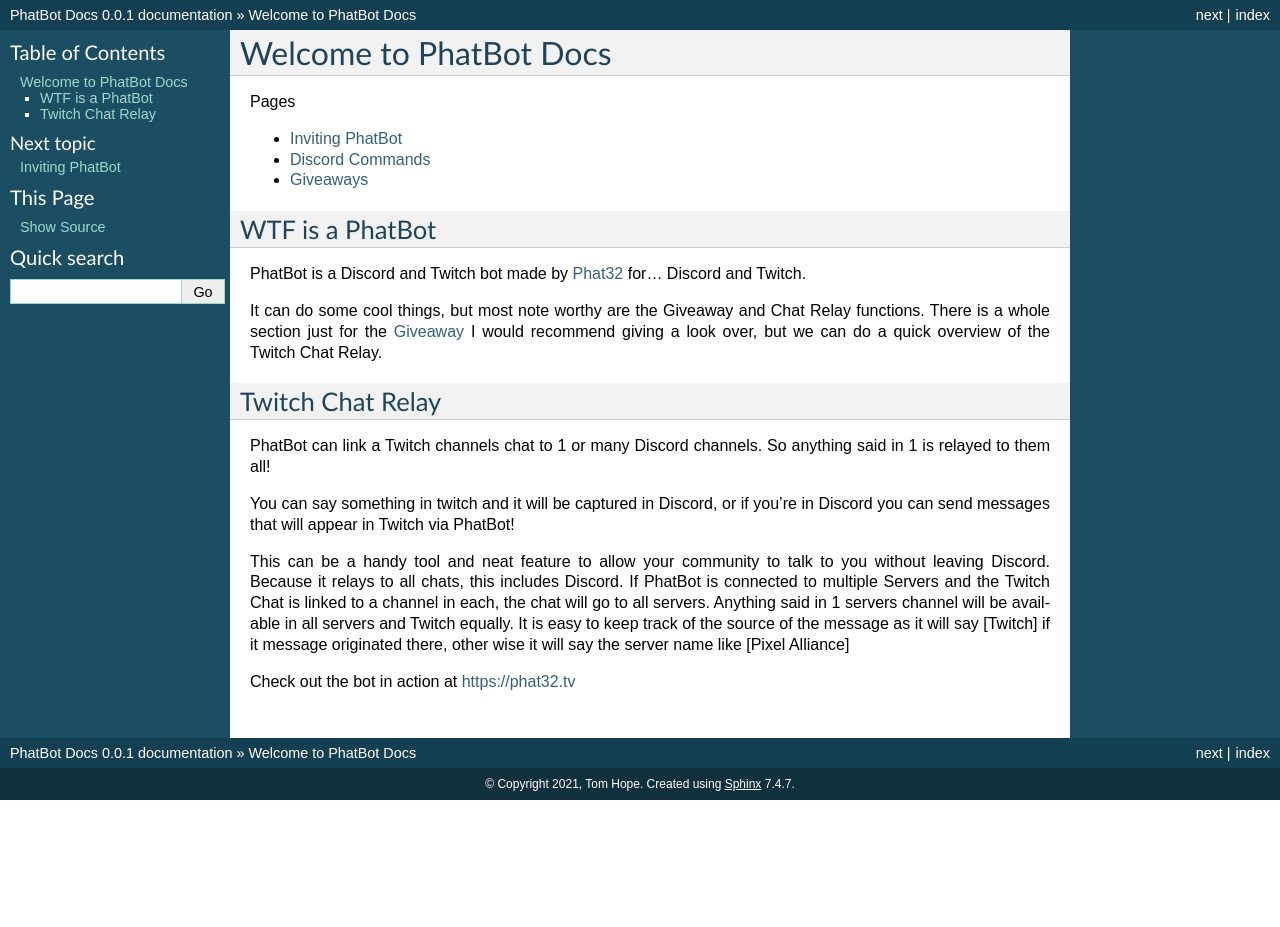
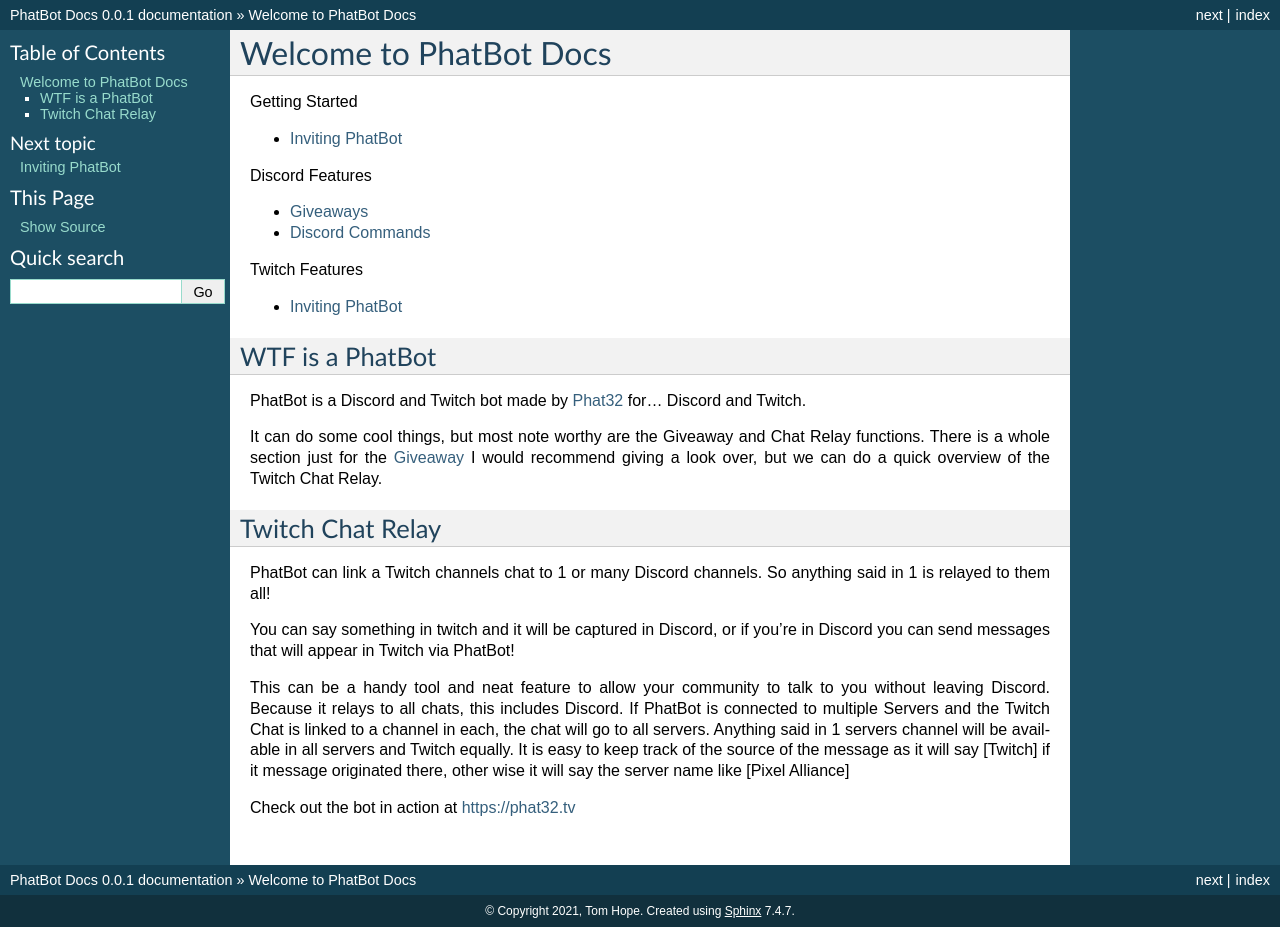
Before and after one commit to Phat32/PhatBot-Docs, a Sphinx documentation site: the page built from docs/index.rst, in a window 1280 px wide. Built offline with Sphinx 7.4.7, drawn with Linux system fonts in a browser that asks for light colours; before the commit the page ends 900 px from its top, so only the background shows below that.

```diff
--- a/docs/index.rst
+++ b/docs/index.rst
@@ -8,11 +8,22 @@ Welcome to PhatBot Docs
 
 .. toctree::
    :maxdepth: 1
-   :Caption: Pages
+   :Caption: Getting Started
 
-   pages/invite
-   pages/commands
-   pages/giveaway
+   pages/getting started/invite
+
+.. toctree::
+   :maxdepth: 1
+   :Caption: Discord Features
+
+   pages/discord/giveaway
+   pages/discord/commands
+
+.. toctree::
+   :maxdepth: 1
+   :Caption: Twitch Features
+
+   pages/twitch/commands
 
 WTF is a PhatBot
 ----------------
```
Also changed, not shown: docs/pages/twitch/commands.rst (added, +14 -0 lines), docs/pages/discord/commands.rst (renamed from docs/pages/commands.rst), docs/pages/discord/giveaway.rst (renamed from docs/pages/giveaway.rst), docs/pages/getting started/invite.rst (renamed from docs/pages/invite.rst).
